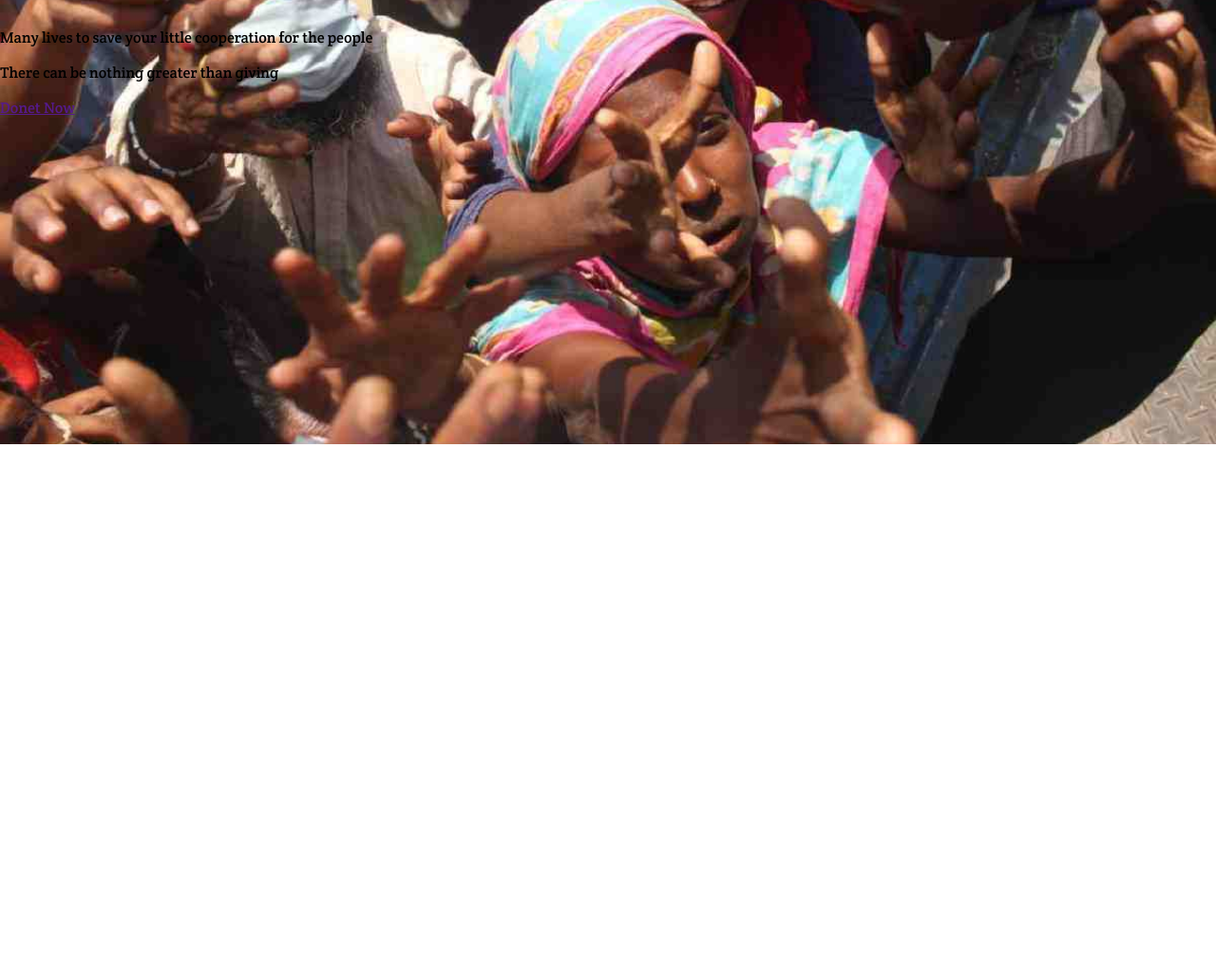
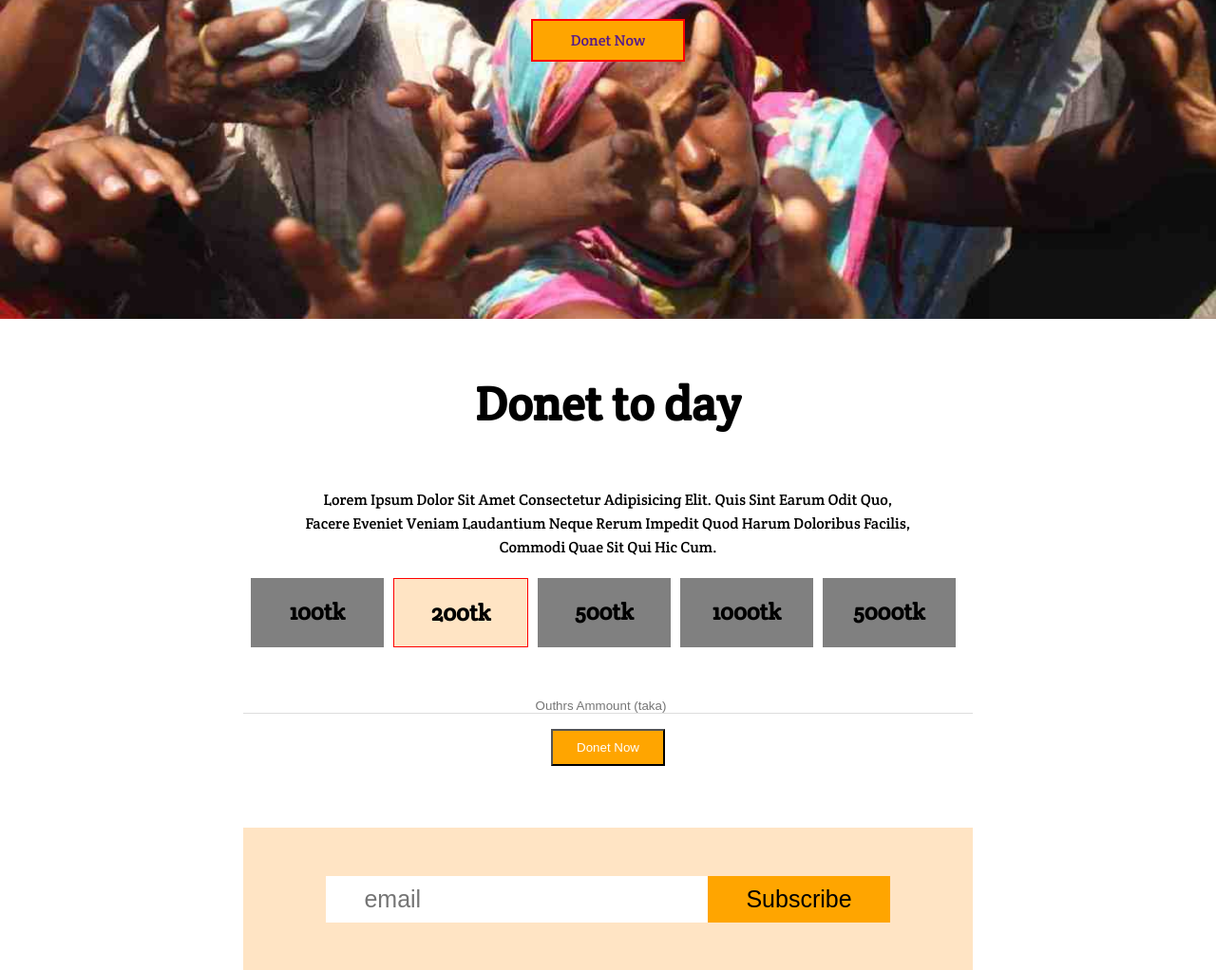
Before and after one commit to kowsarahammd80/donate-web, a plain HTML site: page index.html in a window 1280 px wide. Shown: the part 164-1186 px from the top of the page at 95% size. Before the commit the page ends 800 px from the top, so only its background shows below. Drawn offline with Linux system fonts and the light colour scheme.

Commit message:
input section added

```diff
--- a/index.html
+++ b/index.html
@@ -11,14 +11,73 @@
   <link rel="stylesheet" href="style.css">
 </head>
 <body>
-  <section>
-    <div class="headline-1">
-      <h1>Let's Help Those Who Are</h1>
+  <section class="head-contain">
+    <div class="headline1">
+    <h1>Let's Help Those Who Are</h1>
   <h1>More In Need</h1>
   <p>Many lives to save your little cooperation for the people</p>
   <p>There can be nothing greater than giving</p>
-  <a href="">Donet Now</a>
+  <br>
+  <br>
+  <a class="button" href="">Donet Now</a>
+
     </div>
+
+
   </section>
+
+    <section id="donet-ammount" >
+      <div class="donet-today">
+          <h2>Donet to day</h2>
+          <p>Lorem ipsum dolor sit amet consectetur adipisicing elit. Quis sint earum odit quo, facere eveniet veniam laudantium neque rerum impedit quod harum doloribus facilis, commodi quae sit qui hic cum.</p>
+      </div>
+     <div class="ammount-repar">
+      <div class="ammount">
+        <h1>100tk</h1>
+      </div>
+      <div id="active" class="ammount">
+        <h1>200tk</h1>
+      </div>
+      <div class="ammount">
+        <h1>500tk</h1>
+      </div>
+      <div class="ammount">
+        <h1>1000tk</h1>
+      </div>
+      <div class="ammount">
+        <h1>5000tk</h1>
+      </div>
+     </div>
+
+     <div class="inpute">
+
+
+          <form class="input-donet" action="#">
+            <input class="inpute-feld" type="number" placeholder="Outhrs Ammount (taka)">
+            <br>
+            <input class="input-feld2" type="submit" value="Donet Now">
+          </form>
+
+     </div>
+
+
+
+
+    </section>
+
+
+    <section>
+
+       <form action="">
+      <div class="email-subscribe">
+        <input class="last-input" type="Email" placeholder="email">
+        <input class="last-input1" type="submit" value="Subscribe">
+      </div>
+       </form>
+
+    </section>
+
+
+
 </body>
 </html>
--- a/style.css
+++ b/style.css
@@ -1,19 +1,130 @@
 body {
   font-family: 'Crete Round', serif;
-  margin: 0%;
 
 }
-h1 {
-  font-size: 38px;
+*{
+  padding: 0;
+  margin: 0;
 }
-section {
 
-  height: 600px;
+.head-contain {
   background-image: url(images/donation8.jpg);
   background-repeat: no-repeat;
   background-size: cover;
+  height: 500px;
+  display: ;
 
 }
-.headline-1 {
+.headline1 {
+  text-align: center;
+  padding: 50px 0px;
+  margin: auto;
+  display: block;
+}
+.button{
+  width: 20px 40px;
+text-align: ;
+text-decoration: none;
+background-color: orange;
+padding: 10px 40px;
+border: 2px solid red;
+margin-top: 20px;
+}
+.donet-today{
+ text-align: center;
+ margin: ;
+}
+.donet-today h2 {
+  margin: 57px 0px;
+  font-size: 50px;
+  text-align: center;
+  display: block ;
+}
+
+.donet-today p{
+
+    width: 50%;
+    display: block;
+    margin: auto;
+    text-align: center;
+    line-height: 25px;
+    text-transform: capitalize;
 
 }
+.ammount-repar {
+  display: flex;
+  justify-content: center;
+  margin: 20px 0;
+}
+
+.ammount {
+  width: 120px;
+  background-color: gray;
+  text-align: center;
+  padding: 20px 10px;
+  margin: 2;
+  margin-right: 10px;
+}
+
+
+#active {
+  background-color: bisque;
+  border: 1px solid red;
+}
+
+.inpute {
+
+
+}
+.input-donet {
+  text-align: center;
+  margin: 50px 0;
+
+
+}
+.input-donet input[type=number]{
+  border: none;
+  border-bottom: 1px solid #ddd;
+
+
+}
+
+.inpute-feld{
+  width: 60%;
+}
+.input-donet input:focus{
+  outline: none;
+
+
+}
+.input-donet input::placeholder  {
+  opacity: 1; /* Firefox */
+
+  text-align: center;
+}
+.input-feld2 {
+  padding: 10px 25px;
+  margin: 15px 0;
+  background-color: orange;
+  color: white;
+}
+.email-subscribe{
+  width: 60%;
+  height:150px ;
+  background-color: bisque;
+  margin: 0 auto;
+  display: flex;
+  justify-content: center;
+  align-items: center;
+}
+.last-input {
+  font-size: 25px;
+  padding: 10px 40px;
+  border: none;
+}
+.last-input1 {
+  font-size: 25px;
+  padding: 10px 40px;
+  background-color: orange;
+  border: none;
+}
```
